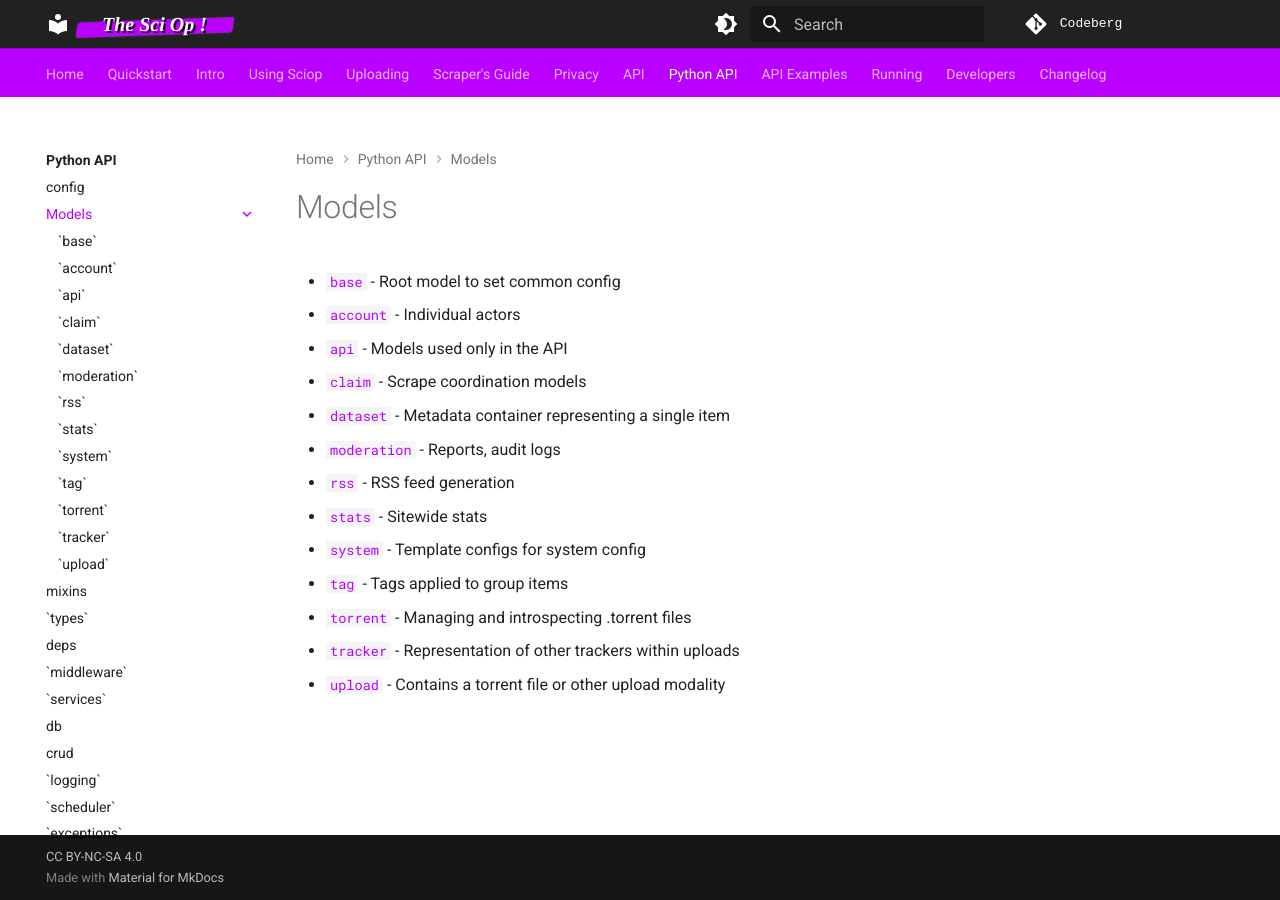
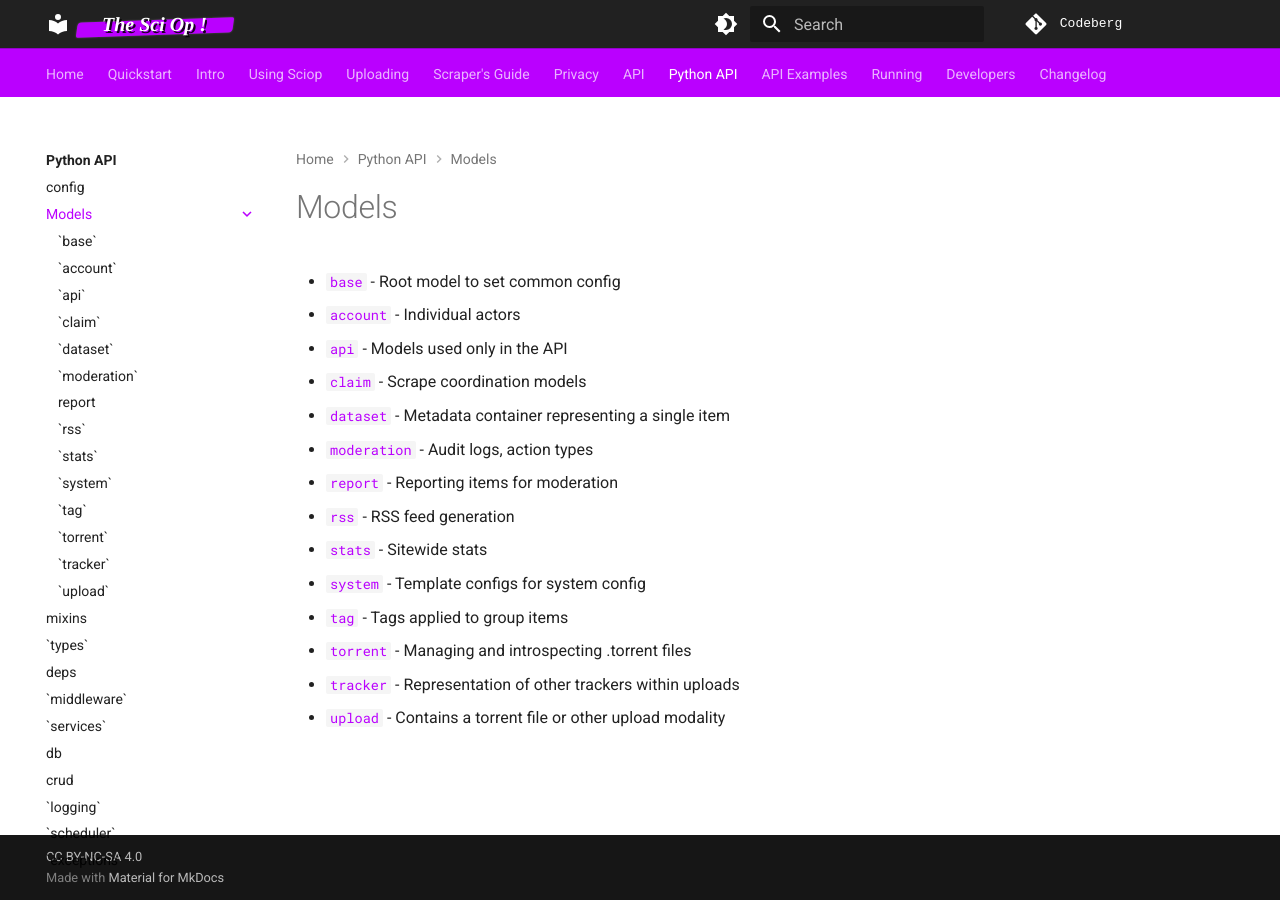
Before and after one commit to p2p-ld/sciop, an MkDocs documentation site: the page built from docs/python/models/index.md, in a window 1280 px wide. Built offline with MkDocs 1.6.1 and Material for MkDocs 9.7.7, drawn with Linux system fonts in a browser that asks for light colours; some web fonts are replaced.

Commit message:
add report models to the docs

```diff
--- a/docs/python/models/index.md
+++ b/docs/python/models/index.md
@@ -5,7 +5,8 @@
 - [`api`](./api.md) - Models used only in the API
 - [`claim`](./claim.md) - Scrape coordination models
 - [`dataset`](./dataset.md) - Metadata container representing a single item
-- [`moderation`](./moderation.md) - Reports, audit logs
+- [`moderation`](./moderation.md) - Audit logs, action types
+- [`report`](./report.md) - Reporting items for moderation
 - [`rss`](./rss.md) - RSS feed generation
 - [`stats`](./stats.md) - Sitewide stats
 - [`system`](./system.md) - Template configs for system config
--- a/mkdocs.yml
+++ b/mkdocs.yml
@@ -48,6 +48,7 @@ nav:
           - python/models/claim.md
           - python/models/dataset.md
           - python/models/moderation.md
+          - python/models/report.md
           - python/models/rss.md
           - python/models/stats.md
           - python/models/system.md
```
Also changed, not shown: docs/python/mixins.md (+6 -0 lines), docs/python/models/report.md (added, +3 -0 lines).
